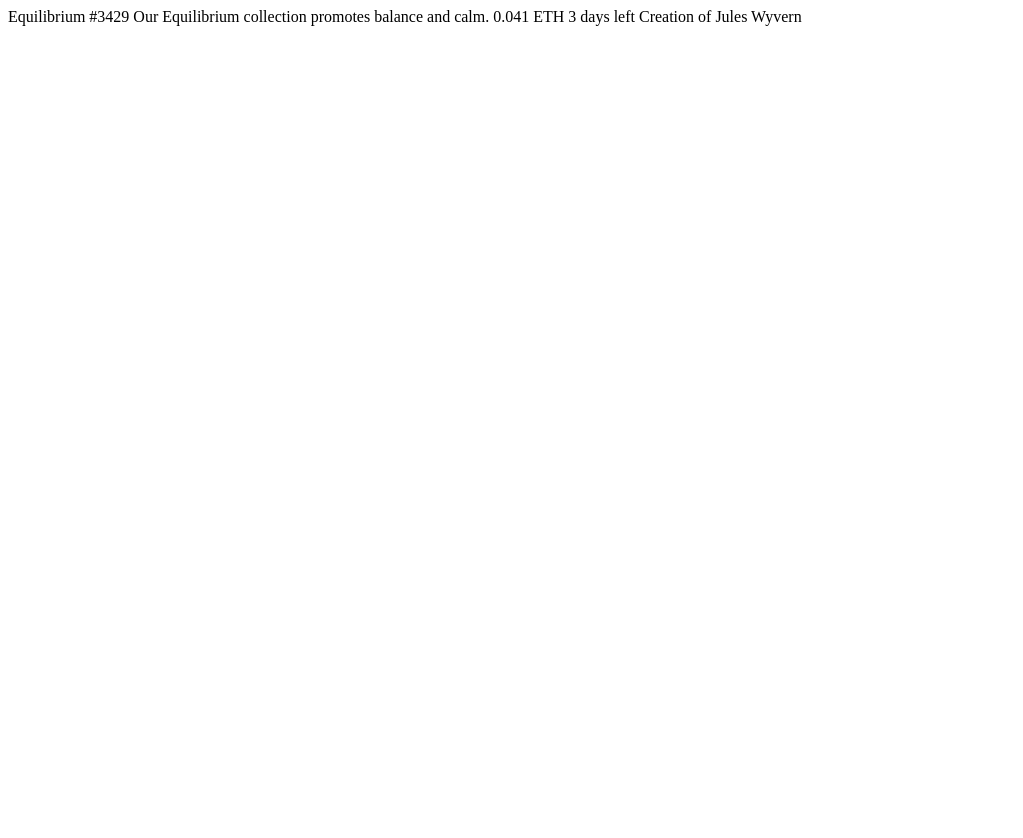
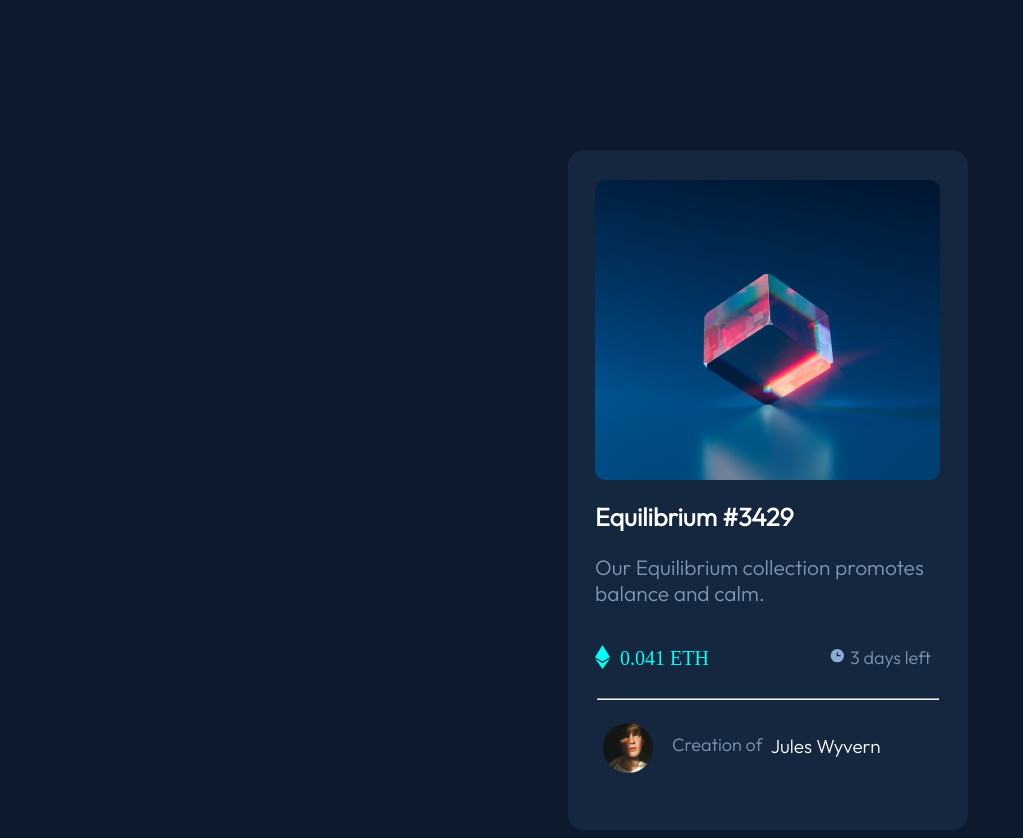
Before and after one commit to steffydominic/MFA-10, a plain HTML site: page index.html in a window 1280 px wide. Shown: the whole page, without its empty margins (0-1023 px from the left). Before the commit the page ends 800 px from the top, so only its background shows below. Drawn offline with Linux system fonts and the light colour scheme.

Commit message:
index.html

```diff
--- a/index.html
+++ b/index.html
@@ -6,23 +6,37 @@
   <meta name="viewport" content="width=device-width, initial-scale=1.0">
   <!-- displays site properly based on user's device -->
 
-  <link rel="icon" type="image/png" sizes="32x32" href="./images/favicon-32x32.png">
+  <!-- <link rel="icon" type="image/png" sizes="32x32" href="./images/favicon-32x32.png"> -->
+  <link href="https://fonts.googleapis.com/css2?family=Barlow:wght@600&family=Outfit:wght@300&display=swap" rel="stylesheet">
+  <title>NFT preview card component</title>
+  <link rel="stylesheet" href="style.css">
+</head>
+<body>
+  <div class="mainbox">
+    <div class="img">
+    <img src="images/image-equilibrium.jpg">
+  </div>
+    <div class="para">
+     <h1 id="heading"> Equilibrium #3429 </h1>
+    <p id="our" >Our Equilibrium collection promotes balance and calm.</p>
+    <div class="middle">
+    <div class="ether">
+      <img id="ethimg" src="images/icon-ethereum.svg">
+   <p id="value"> 0.041 ETH</p>
+  </div>
+  <div class="days">
+    <img id="clock" src="images/icon-clock.svg">
+  <span>3 days left</span>
+</div>
+  </div>
+</div>
+<hr>
+<div class="creation">
+<img id="avatar" src="images/image-avatar.png">
 
-  <title>NFT preview card component</title>
-
-</head>
-
-<body>
-
-  Equilibrium #3429
-
-  Our Equilibrium collection promotes balance and calm.
-
-  0.041 ETH
-  3 days left
-
-  Creation of Jules Wyvern
-
+ <p id="of"> Creation of</p><p id="jules">Jules Wyvern</p>
+</div>
+</div>
 </body>
 
 </html>
```
